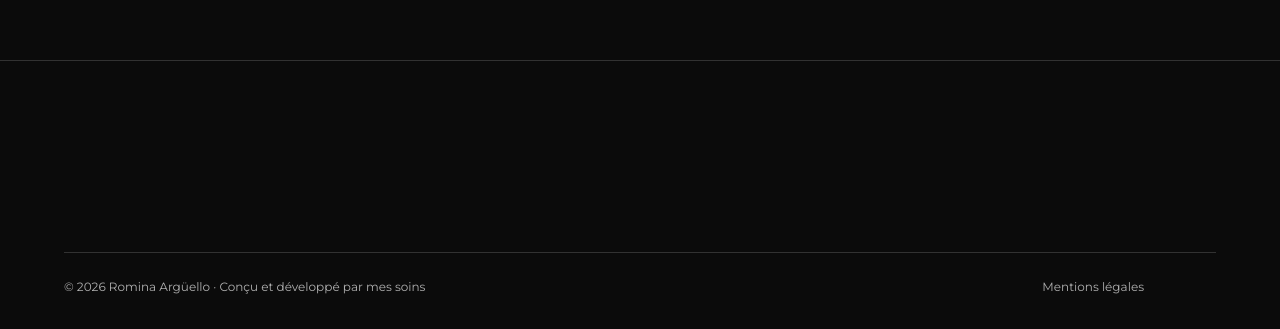
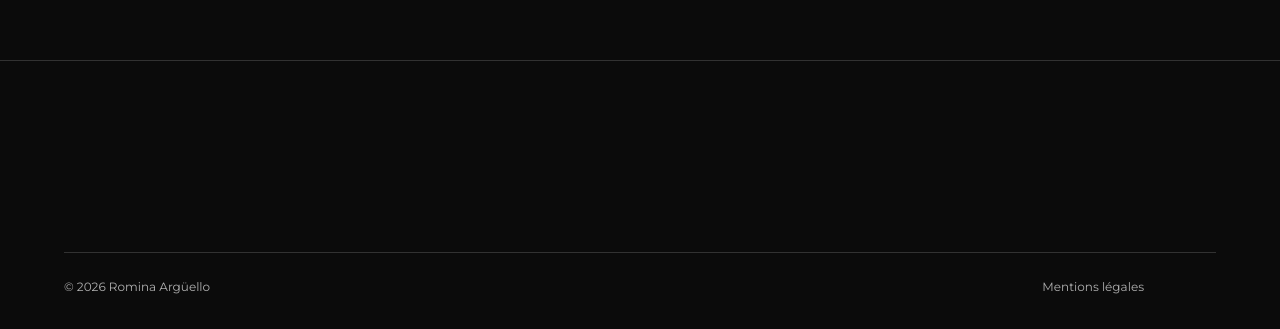
Before and after one commit to Romina-Arguello/Romina-Arguello-Portfolio, a plain HTML site: page index.html in a window 1280 px wide. Shown: the part 7535-7864 px from the top of the page. Drawn offline with Linux system fonts and the light colour scheme.

Commit message:
chore(footer): suppression de la mention « Conçu et développé par mes soins »

```diff
--- a/index.html
+++ b/index.html
@@ -488,7 +488,7 @@
     </div>
 
     <div class="site-footer__bottom">
-      <p>© <span data-current-year>2026</span> Romina Argüello · Conçu et développé par mes soins</p>
+      <p>© <span data-current-year>2026</span> Romina Argüello</p>
       <a href="mentions-legales.html">Mentions légales</a>
     </div>
   </footer>
```
